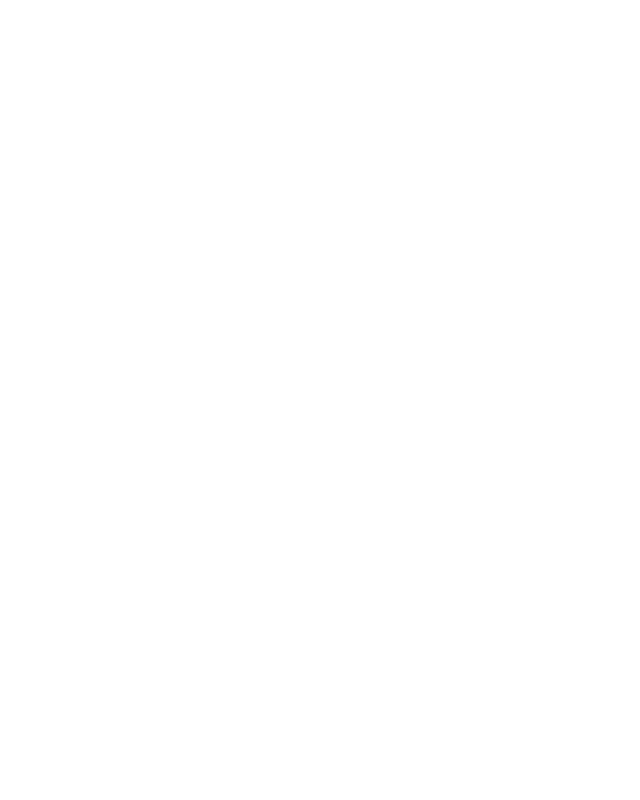
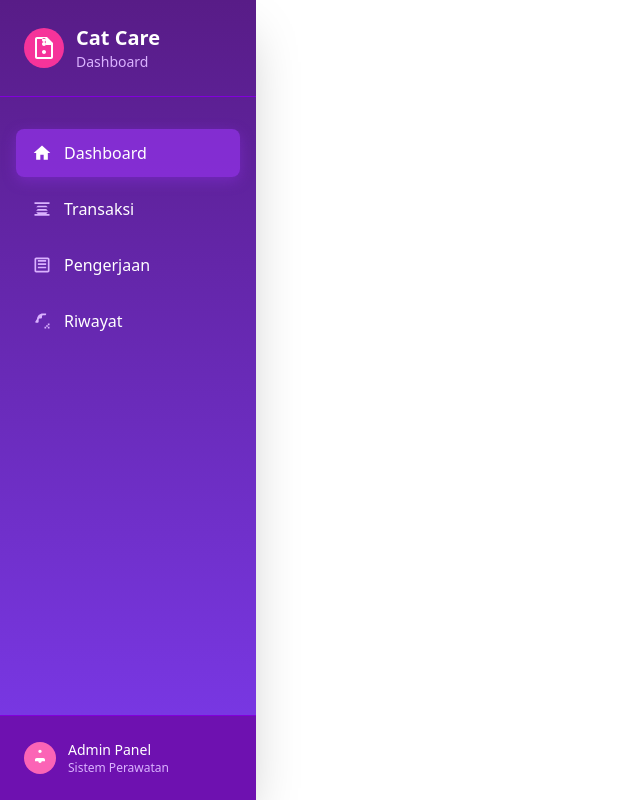
Before and after one commit to AnnisaMairaAnastasya/annisamairaanastasya-uaspbk, a Vue app: page / in a window 1280 px wide. Shown: the whole page, without its empty margins (0-640 px from the left). Built offline with nearby package versions, Linux system fonts and the light colour scheme.

Commit message:
create sidebar

```diff
--- a/package.json
+++ b/package.json
@@ -9,8 +9,10 @@
     "preview": "vite preview"
   },
   "dependencies": {
+    "@tailwindcss/vite": "^4.1.11",
     "axios": "^1.10.0",
     "pinia": "^3.0.3",
+    "tailwindcss": "^4.1.11",
     "vitest": "^3.2.4",
     "vue": "^3.5.13",
     "vue-router": "^4.5.1"
--- a/src/App.vue
+++ b/src/App.vue
@@ -1,10 +1,9 @@
 <script setup>
+import Sidebar from './components/Sidebar.vue';
 </script>
 
 <template>
-
+  <Sidebar />
 </template>
 
-<style scoped>
-
-</style>
+<style scoped></style>
--- a/src/components/Sidebar.vue
+++ b/src/components/Sidebar.vue
@@ -0,0 +1,137 @@
+<template>
+  <div class="fixed left-0 top-0 h-full w-64 bg-gradient-to-b from-purple-900 to-purple-800 text-white shadow-2xl z-50">
+    <!-- Logo Header -->
+    <div class="p-6 border-b border-purple-700">
+      <div class="flex items-center space-x-3">
+        <div class="w-10 h-10 bg-pink-500 rounded-full flex items-center justify-center">
+          <svg class="w-6 h-6 text-white" fill="currentColor" viewBox="0 0 24 24">
+            <path d="M12 2C13.1 2 14 2.9 14 4C14 5.1 13.1 6 12 6C10.9 6 10 5.1 10 4C10 2.9 10.9 2 12 2ZM21 9V7L15 1H5C3.9 1 3 1.9 3 3V21C3 22.1 3.9 23 5 23H19C20.1 23 21 22.1 21 21V9H21ZM19 21H5V3H14V9H19V21ZM12 18C10.9 18 10 17.1 10 16C10 14.9 10.9 14 12 14C13.1 14 14 14.9 14 16C14 17.1 13.1 18 12 18ZM12 10C10.9 10 10 9.1 10 8C10 6.9 10.9 6 12 6C13.1 6 14 6.9 14 8C14 9.1 13.1 10 12 10Z"/>
+          </svg>
+        </div>
+        <div>
+          <h1 class="text-xl font-bold">Cat Care</h1>
+          <p class="text-sm text-purple-300">Dashboard</p>
+        </div>
+      </div>
+    </div>
+
+    <!-- Navigation Menu -->
+    <nav class="mt-8 px-4">
+      <ul class="space-y-2">
+        <li>
+          <router-link
+            to="/"
+            class="flex items-center px-4 py-3 rounded-lg transition-all duration-200 hover:bg-purple-700 group"
+            :class="{ 'bg-purple-700 shadow-lg': $route.name === 'dashboard' }"
+          >
+            <svg class="w-5 h-5 mr-3 text-purple-300 group-hover:text-white"
+                 :class="{ 'text-white': $route.name === 'dashboard' }"
+                 fill="currentColor" viewBox="0 0 24 24">
+              <path d="M10 20V14H14V20H19V12H22L12 3L2 12H5V20H10Z"/>
+            </svg>
+            <span class="font-medium">Dashboard</span>
+          </router-link>
+        </li>
+
+        <li>
+          <router-link
+            to="/transaksi"
+            class="flex items-center px-4 py-3 rounded-lg transition-all duration-200 hover:bg-purple-700 group"
+            :class="{ 'bg-purple-700 shadow-lg': $route.name === 'transaksi' }"
+          >
+            <svg class="w-5 h-5 mr-3 text-purple-300 group-hover:text-white"
+                 :class="{ 'text-white': $route.name === 'transaksi' }"
+                 fill="currentColor" viewBox="0 0 24 24">
+              <path d="M19 14H5L7 12H17L19 14ZM7 18H17L19 16H5L7 18ZM5 10H19L17 8H7L5 10ZM3 6V4H21V6H3ZM3 20V18H21V20H3Z"/>
+            </svg>
+            <span class="font-medium">Transaksi</span>
+          </router-link>
+        </li>
+
+        <li>
+          <router-link
+            to="/pengerjaan"
+            class="flex items-center px-4 py-3 rounded-lg transition-all duration-200 hover:bg-purple-700 group"
+            :class="{ 'bg-purple-700 shadow-lg': $route.name === 'pengerjaan' }"
+          >
+            <svg class="w-5 h-5 mr-3 text-purple-300 group-hover:text-white"
+                 :class="{ 'text-white': $route.name === 'pengerjaan' }"
+                 fill="currentColor" viewBox="0 0 24 24">
+              <path d="M19 3H5C3.9 3 3 3.9 3 5V19C3 20.1 3.9 21 5 21H19C20.1 21 21 20.1 21 19V5C21 3.9 20.1 3 19 3ZM19 19H5V5H19V19ZM17 12H7V10H17V12ZM17 16H7V14H17V16ZM17 8H7V6H17V8Z"/>
+            </svg>
+            <span class="font-medium">Pengerjaan</span>
+          </router-link>
+        </li>
+
+        <li>
+          <router-link
+            to="/riwayat"
+            class="flex items-center px-4 py-3 rounded-lg transition-all duration-200 hover:bg-purple-700 group"
+            :class="{ 'bg-purple-700 shadow-lg': $route.name === 'profile' }"
+          >
+            <svg class="w-5 h-5 mr-3 text-purple-300 group-hover:text-white"
+                 :class="{ 'text-white': $route.name === 'profile' }"
+                 fill="currentColor" viewBox="0 0 24 24">
+              <path d="M13 3C9.23 3 6.19 5.95 6 9.66L4.1 12.5C3.71 13.19 4.21 14 5 14H6.5C7.33 14 8 13.33 8 12.5V10.5C8 9.67 8.67 9 9.5 9H10.5C11.33 9 12 8.33 12 7.5V6.5C12 5.67 12.67 5 13.5 5H15.5C16.33 5 17 4.33 17 3.5V3.5C17 3.22 16.78 3 16.5 3H13ZM19 15V17H21V15H19ZM19 19V21H21V19H19ZM17 17V19H19V17H17ZM15 19V21H17V19H15Z"/>
+            </svg>
+            <span class="font-medium">Riwayat</span>
+          </router-link>
+        </li>
+      </ul>
+    </nav>
+
+    <!-- Cat Care Info Section -->
+    <div class="absolute bottom-0 left-0 right-0 p-6 bg-purple-800 border-t border-purple-700">
+      <div class="flex items-center space-x-3">
+        <div class="w-8 h-8 bg-pink-400 rounded-full flex items-center justify-center">
+          <svg class="w-5 h-5 text-white" fill="currentColor" viewBox="0 0 24 24">
+            <path d="M12 2C13.1 2 14 2.9 14 4C14 5.1 13.1 6 12 6C10.9 6 10 5.1 10 4C10 2.9 10.9 2 12 2ZM18 14V16H6V14C6 12.9 6.9 12 8 12H16C17.1 12 18 12.9 18 14ZM12 18C10.9 18 10 17.1 10 16C10 14.9 10.9 14 12 14C13.1 14 14 14.9 14 16C14 17.1 13.1 18 12 18Z"/>
+          </svg>
+        </div>
+        <div>
+          <p class="text-sm font-medium">Admin Panel</p>
+          <p class="text-xs text-purple-300">Sistem Perawatan</p>
+        </div>
+      </div>
+    </div>
+  </div>
+</template>
+
+<script>
+export default {
+  name: 'Sidebar',
+  mounted() {
+    // Menambahkan padding ke body untuk mengimbangi sidebar fixed
+    document.body.style.paddingLeft = '16rem';
+  },
+  unmounted() {
+    // Menghapus padding ketika component di-unmount
+    document.body.style.paddingLeft = '0';
+  }
+}
+</script>
+
+<style scoped>
+/* Custom styling untuk router-link active state */
+.router-link-active {
+  background-color: rgba(147, 51, 234, 0.7);
+  box-shadow: 0 4px 14px 0 rgba(147, 51, 234, 0.39);
+}
+
+/* Smooth transition untuk hover effects */
+.transition-all {
+  transition-property: all;
+  transition-timing-function: cubic-bezier(0.4, 0, 0.2, 1);
+  transition-duration: 200ms;
+}
+
+/* Gradient background animation */
+.bg-gradient-to-b {
+  background: linear-gradient(to bottom, #581c87, #7c3aed);
+}
+
+/* Box shadow untuk depth */
+.shadow-2xl {
+  box-shadow: 0 25px 50px -12px rgba(0, 0, 0, 0.25);
+}
+</style>
```
Also changed, not shown: 1 other file (tests, documents, lock files or other folders).
